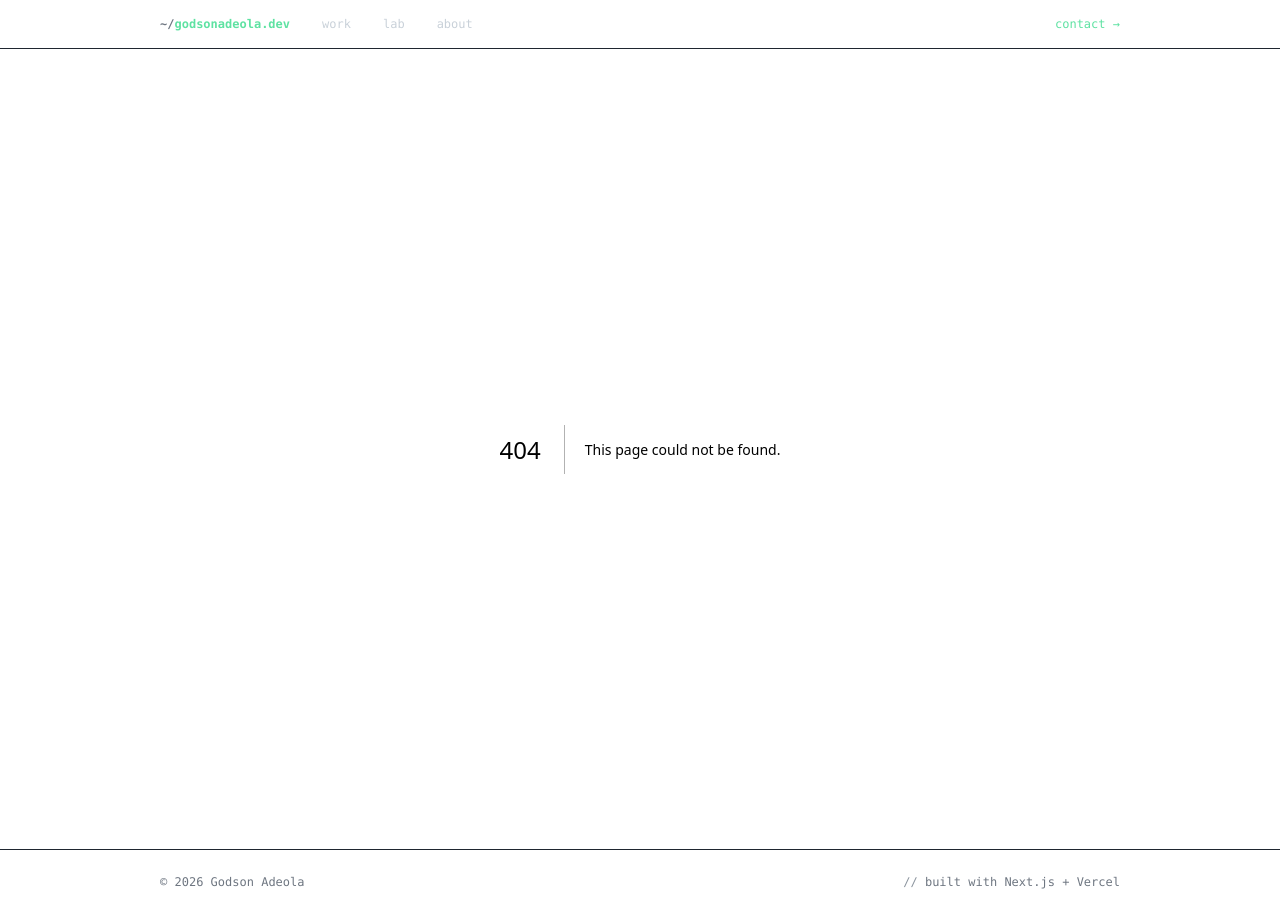
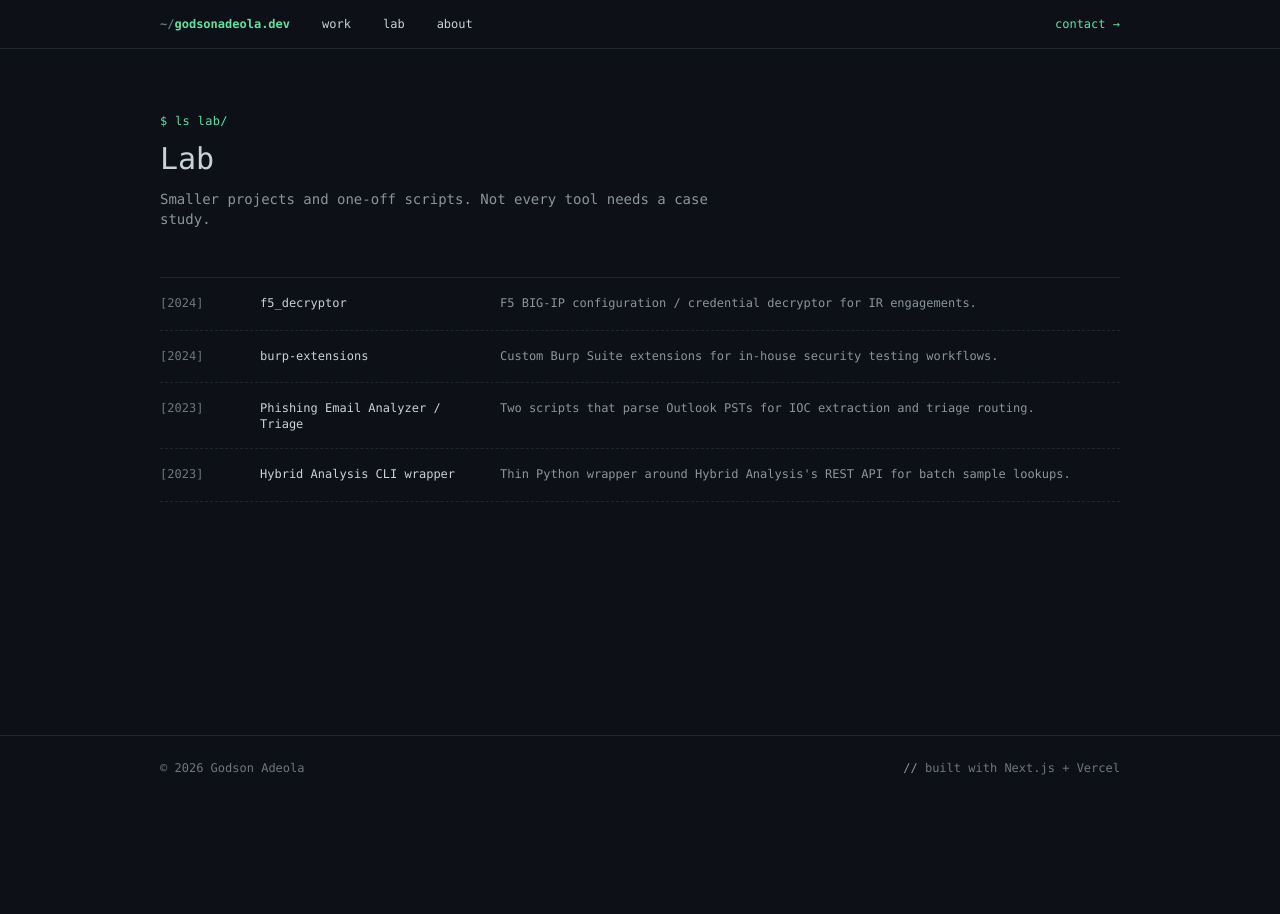
Before and after one commit to Godson90/portfolio, a Next.js app: page /lab in a window 1280 px wide. Before the commit this address had no page. After the commit the page ends 800 px from the top, so only its background shows below. Built offline with nearby package versions, Linux system fonts and the light colour scheme.

Commit message:
feat(page): /lab appendix with seed entries

```diff
--- /dev/null
+++ b/app/lab/page.tsx
@@ -0,0 +1,30 @@
+import { listLabEntries } from '@/lib/lab'
+
+export const metadata = { title: 'Lab' }
+
+export default function Lab() {
+  const entries = listLabEntries()
+  return (
+    <main className="max-w-wide mx-auto px-8 py-16">
+      <div className="text-xs text-accent-dark mb-3 tracking-wide font-mono">
+        $ ls lab/
+      </div>
+      <h1 className="text-3xl font-medium text-text-dark mb-3">Lab</h1>
+      <p className="text-sm text-text-dark-dim mb-12 max-w-prose">
+        Smaller projects and one-off scripts. Not every tool needs a case study.
+      </p>
+      <div className="border-t border-border-dark">
+        {entries.map((e) => (
+          <div
+            key={`${e.year}-${e.name}`}
+            className="grid grid-cols-[80px_220px_1fr] gap-5 py-4 border-b border-dashed border-border-dark items-baseline text-sm"
+          >
+            <span className="text-text-dark-mute font-mono text-xs">[{e.year}]</span>
+            <span className="text-text-dark font-mono text-xs">{e.name}</span>
+            <span className="text-text-dark-dim text-xs leading-relaxed">{e.description}</span>
+          </div>
+        ))}
+      </div>
+    </main>
+  )
+}
```
